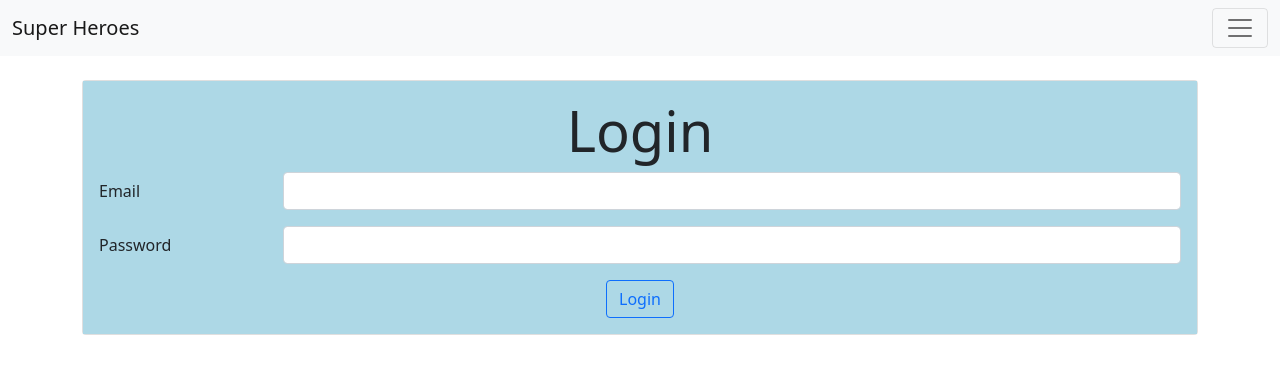
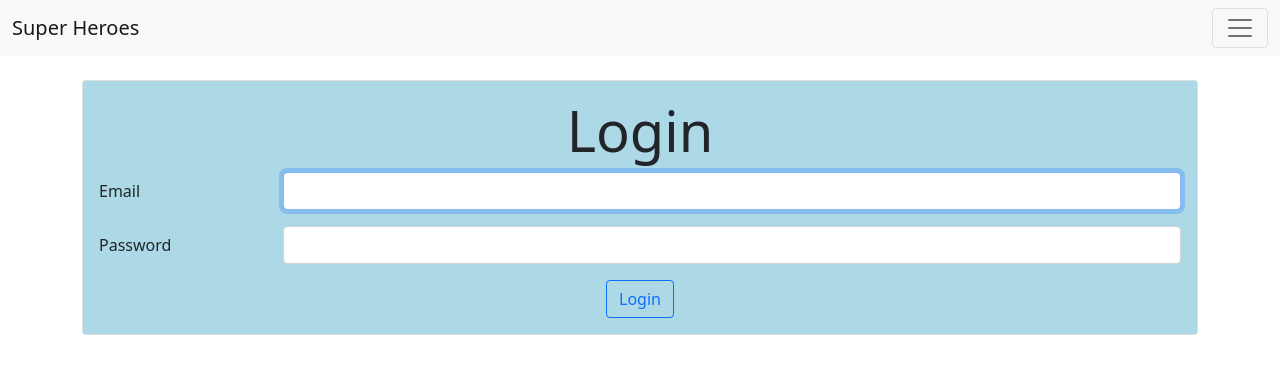
Before and after one commit to nazarenogabrielbastanzo/superhero-app, an Angular app: page /login in a window 1280 px wide. Shown: the top 374 px of the page. Built offline with nearby package versions, Linux system fonts and the light colour scheme.

Commit message:
Session Component

```diff
--- a/src/app/components/details/details.component.html
+++ b/src/app/components/details/details.component.html
@@ -1,3 +1,4 @@
+<app-session></app-session>
 <div class="my-5" *ngIf="hero">
   <div class="row">
     <div class="col">
--- a/src/app/components/login/login.component.html
+++ b/src/app/components/login/login.component.html
@@ -10,6 +10,7 @@
             class="form-control"
             name="inputEmail"
             [(ngModel)]="email"
+            autofocus
           />
         </div>
       </div>
```
